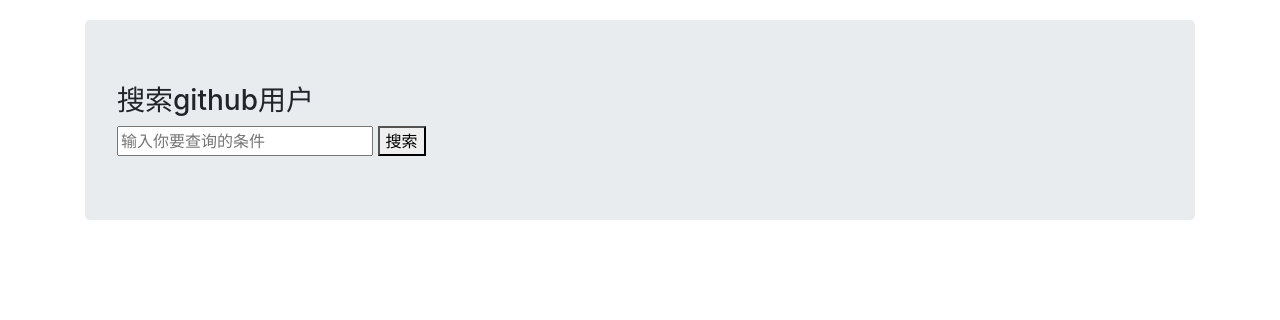
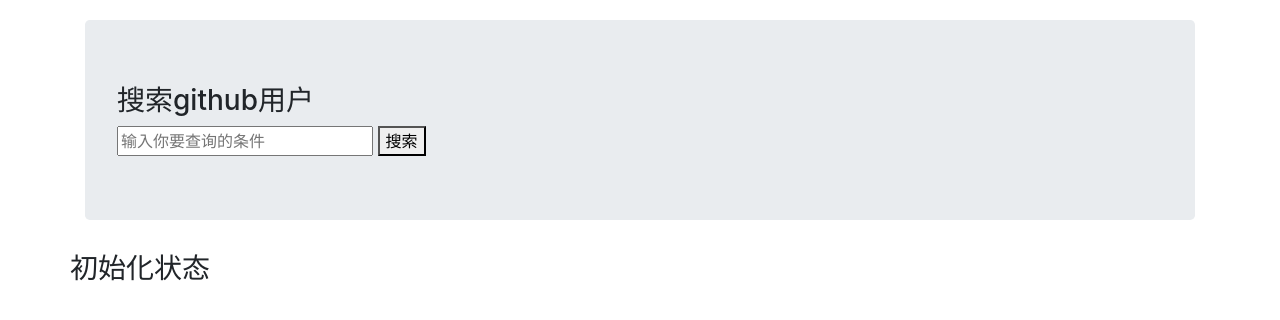
Before and after one commit to xumaozeng/my-react-ts-project, a React (Create React App) app: page / in a window 1280 px wide. Shown: the top 320 px of the page. Built offline with nearby package versions, Linux system fonts and the light colour scheme.

Commit message:
github搜索案例完成

```diff
--- a/src/pages/githubSearch/GithubSearch.tsx
+++ b/src/pages/githubSearch/GithubSearch.tsx
@@ -4,19 +4,25 @@
 import React, { useState } from "react";
 import Search from "./Search";
 import List from "./List";
-import { userProps } from "./types";
+import { dataProps } from "./types";
 
+const initialArgs: dataProps = {
+  users: [],
+  isFirst: true,
+  loading: false,
+  err: undefined
+};
 const GithubSearch: React.FC = () => {
-  const [users, setUsers] = useState<userProps[]>([]);
+  const [data, setData] = useState<dataProps>(initialArgs);
 
-  function search(users: userProps[]) {
-    setUsers(users);
+  function search(dataObj: dataProps) {
+    setData(prev => ({ ...prev, ...dataObj }));
   }
 
   return (
     <div className="container">
       <Search search={search} />
-      <List users={users} />
+      <List {...data} />
     </div>
   );
 };
--- a/src/pages/githubSearch/List/index.tsx
+++ b/src/pages/githubSearch/List/index.tsx
@@ -2,25 +2,31 @@
  * List组件
  */
 import React from "react";
-import { userProps } from "../types";
+import { dataProps } from "../types";
 import "./index.scss";
 
-interface ListProps {
-  users: userProps[];
-}
+type ListProps = dataProps;
 const List: React.FC<ListProps> = props => {
-  const { users } = props;
+  const { users, isFirst, loading, err } = props;
 
   return (
     <div className="row">
-      {users.map(user => (
+      {isFirst ? (
+        <h3>初始化状态</h3>
+      ) : loading ? (
+        <p>正在加载中。。。</p>
+      ) : err ? (
+        <p>{err.message}</p>
+      ) : (
+        users?.map(user => (
           <div key={user.id} className="card">
             <a href={user.html_url} target="_blank" rel="noreferrer">
               <img alt="react" src={user.avatar_url} style={{ width: 100 }} />
             </a>
             <p className="card-text">{user.login}</p>
           </div>
-      ))}
+        ))
+      )}
     </div>
   );
 };
--- a/src/pages/githubSearch/Search/index.tsx
+++ b/src/pages/githubSearch/Search/index.tsx
@@ -4,10 +4,10 @@
 
 import React, { useRef } from "react";
 import axios from "axios";
-import { userProps } from "../types";
+import { dataProps, errProps } from "../types";
 
 interface SearchProps {
-  search: (users: userProps[]) => void;
+  search: (dataObj: dataProps) => void;
 }
 const Search: React.FC<SearchProps> = props => {
   const inputRef = useRef<HTMLInputElement>(null);
@@ -15,14 +15,16 @@
 
   function handleSearch() {
     const keyWords = inputRef.current?.value;
+    search({ isFirst: false, loading: true });
     axios
       .get(`/api_search/search/users?q=${keyWords}`)
       .then(res => {
         const { items } = res.data;
-        search(items);
+        search({ users: items, loading: false });
       })
-      .catch(err => {
+      .catch((err: errProps) => {
         console.log(err);
+        search({ err, loading: false });
       });
   }
 
```
Also changed, not shown: src/pages/githubSearch/types.ts (+11 -0 lines). Lines whose indentation alone changed are shown as unchanged.
